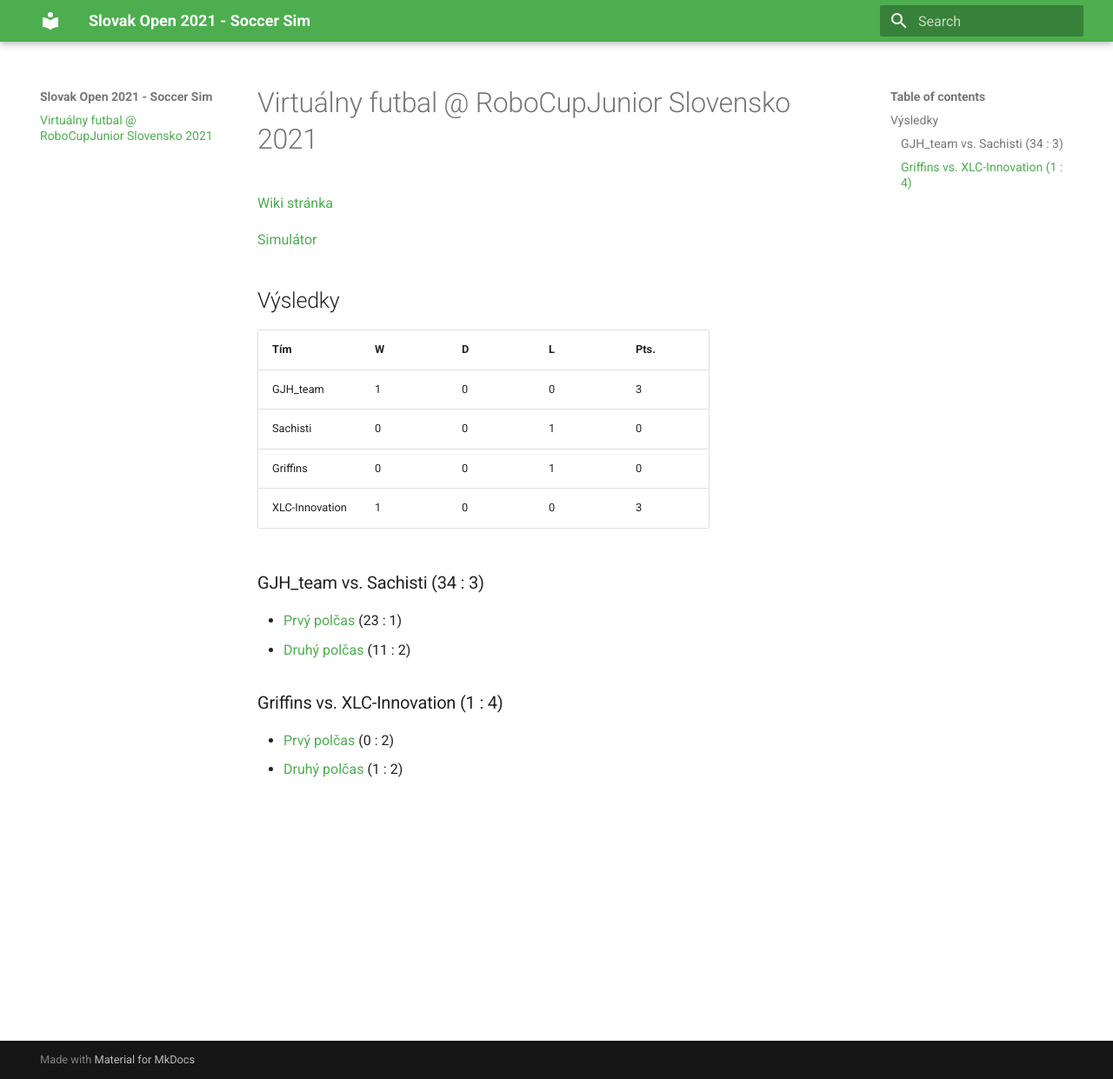
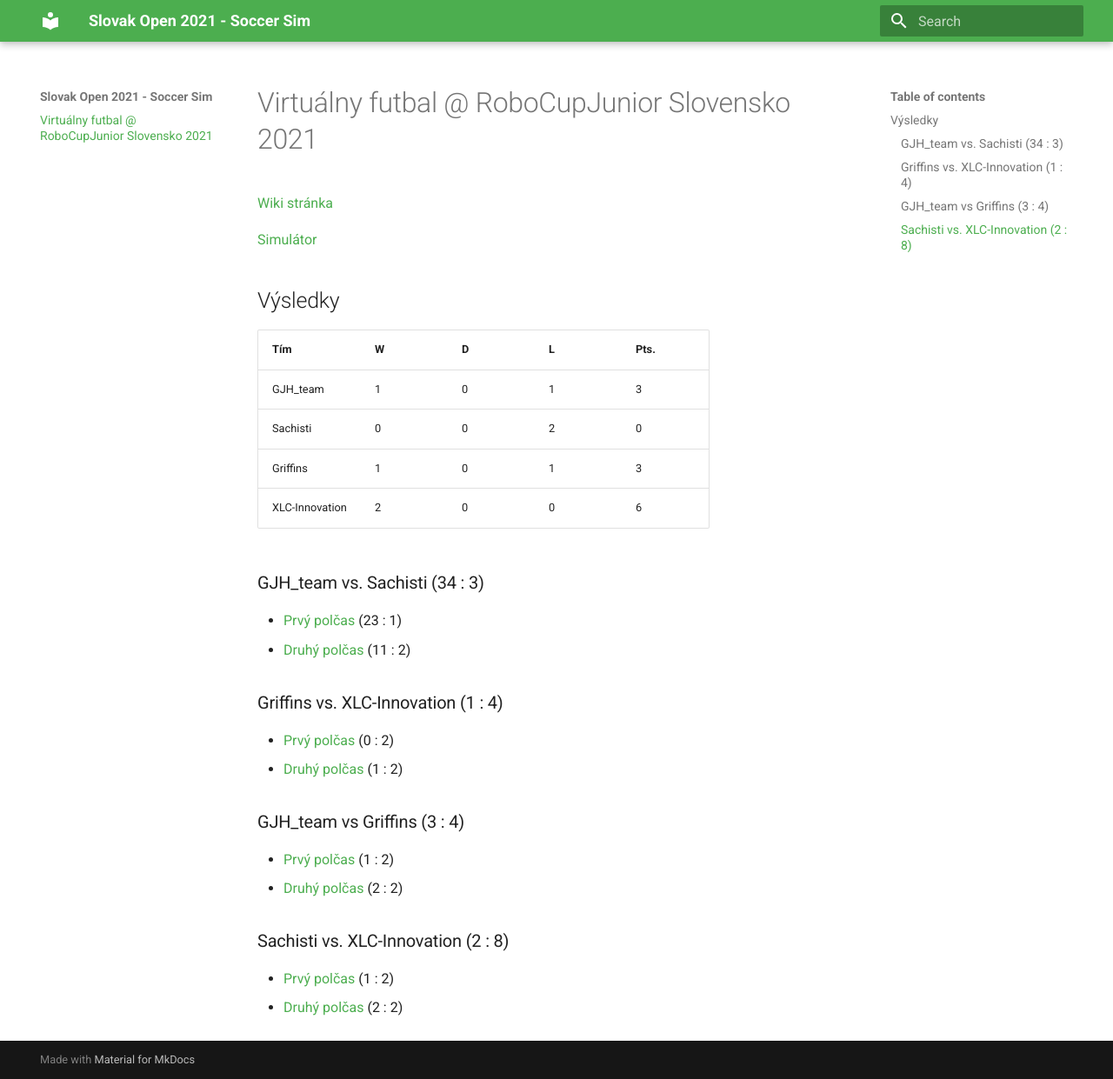
Before and after one commit to RoboCup-Junior-Slovensko/soccer-sim-2021, an MkDocs documentation site: the page built from docs/index.md, in a window 1280 px wide and 1241 px high. Shown: the whole window at 87% size. Built offline with MkDocs 1.6.1 and Material for MkDocs 9.7.7, drawn with Linux system fonts in a browser that asks for light colours.

Commit message:
update: Add results of two more matches
Signed-off-by: mr.Shu <mr@shu.io>

```diff
--- a/docs/index.md
+++ b/docs/index.md
@@ -8,10 +8,10 @@
 
 | Tím            | W | D | L | Pts. |
 |----------------|---|---|---|------|
-| GJH_team       | 1 | 0 | 0 |  3   |
-| Sachisti       | 0 | 0 | 1 |  0   |
-| Griffins       | 0 | 0 | 1 |  0   |
-| XLC-Innovation | 1 | 0 | 0 |  3   |
+| GJH_team       | 1 | 0 | 1 |  3   |
+| Sachisti       | 0 | 0 | 2 |  0   |
+| Griffins       | 1 | 0 | 1 |  3   |
+| XLC-Innovation | 2 | 0 | 0 |  6   |
 
 ### GJH_team vs. Sachisti (34 : 3)
 - [Prvý polčas](rcj-slovak-open-2021-outputs/1vs2-1/1vs2_-_1_-_GJH_team_vs_Sachisti-20210506T202922_new.html) (23 : 1)
@@ -20,3 +20,11 @@
 ### Griffins vs. XLC-Innovation (1 : 4)
 - [Prvý polčas](rcj-slovak-open-2021-outputs/3vs4-1/3vs4_-_1_-_Griffins_vs_XLC-Innovation-20210506T214635_new.html) (0 : 2)
 - [Druhý polčas](rcj-slovak-open-2021-outputs/3vs4-2/3vs4_-_2_-_XLC-Innovation_vs_Griffins-20210506T215213_new.html) (1 : 2)
+
+### GJH_team vs Griffins (3 : 4)
+- [Prvý polčas](rcj-slovak-open-2021-outputs/1vs3-1/1vs3_-_1_-_GJH_team_vs_Griffins-20210506T230150_new.html) (1 : 2)
+- [Druhý polčas](rcj-slovak-open-2021-outputs/1vs3-2/1vs3_-_2_-_Griffins_vs_GJH_team-20210506T230653_new.html) (2 : 2)
+
+### Sachisti vs. XLC-Innovation (2 : 8)
+- [Prvý polčas](rcj-slovak-open-2021-outputs/2vs4-1/2vs4_-_1_-_Sachisti_vs_XLC-Innovation-20210506T233335_new.html) (1 : 2)
+- [Druhý polčas](rcj-slovak-open-2021-outputs/2vs4-2/2vs4_-_2_-_XLC-Innovation_vs_Sachisti-20210506T233923_new.html) (2 : 2)
```
